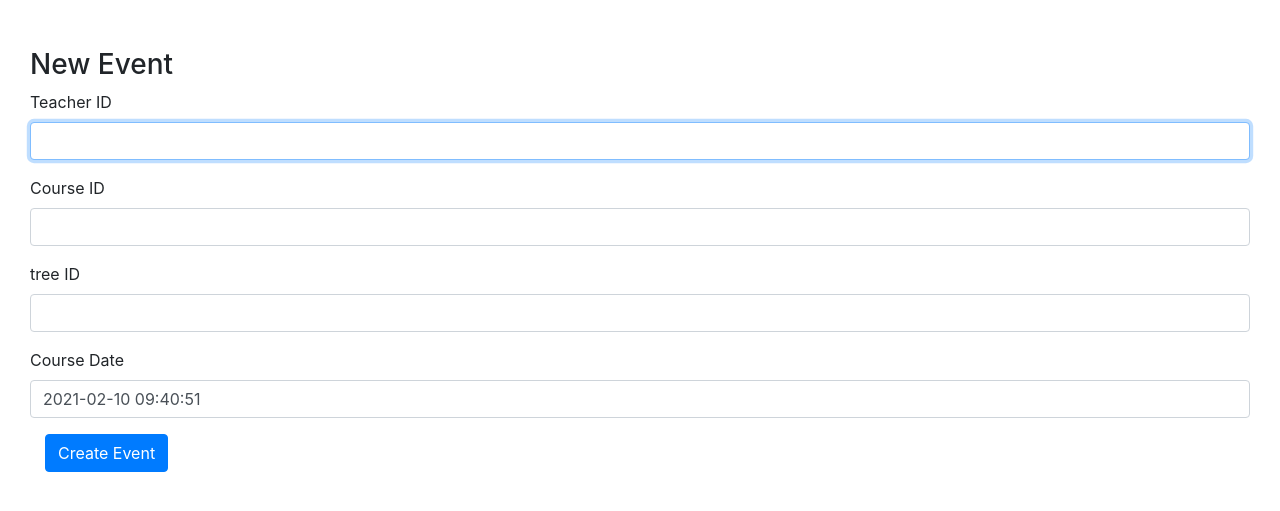
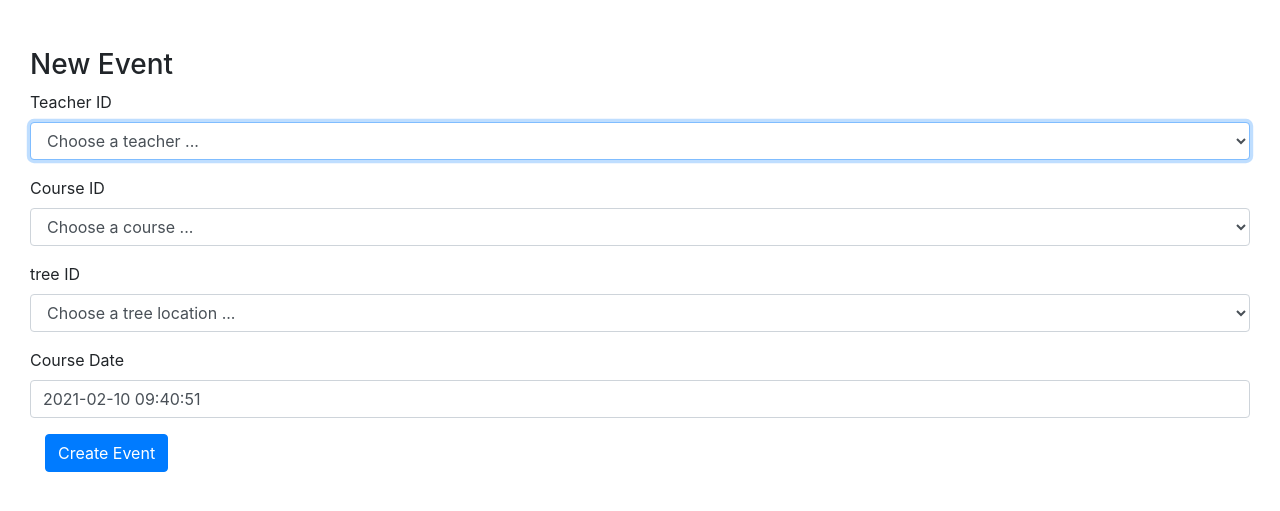
Before and after one commit to agwcolor/Squirrel_Yoga, a Flask app: page /events/create in a window 1280 px wide. Shown: the part 56-567 px from the top of the page. Run offline with Flask 2, Linux system fonts and the light colour scheme; data that the repository does not hold is empty; some libraries are stand-ins or nearby versions.

Commit message:
Added QuerySelectField and Edit Event forms

```diff
--- a/app.py
+++ b/app.py
@@ -23,8 +23,7 @@ def create_app(test_config=None):
 
 app = create_app()
 
-def choice_query():
-    return Teacher.query
+
 
 # ----------------------------------------------------------------------------#
 # Filters.
@@ -417,10 +416,6 @@ def show_course(id):
         abort(404)
 
 
-
-
-
-
 '''
 Endpoint : POST a new yoga course,
 Requires: Course name text, level number.
@@ -588,13 +583,24 @@ def retrieve_new_event_form():
            methods=['POST'])  # plural collection endpoint
 def create_event():
     form = EventForm(request.form)
+    teacher_name = form.teacher.data.name
+    course_name = form.course.data.name
+    tree_name = form.tree.data.name
+    #form.teacher.query = Teacher.query.filter(Teacher.id > 0)
+    #form.course.query = Course.query.filter(Course.id > 0)
+    #form.tree.query = Tree.query.filter(Tree.id > 0)
 
     error = False
     try:
+
+        teacher = Teacher.query.filter(Teacher.name == form.teacher.data.name).one_or_none()
+        course = Course.query.filter(Course.name == form.course.data.name).one_or_none()
+        tree = Tree.query.filter(Tree.name == form.tree.data.name).one_or_none()
+        print(form.course_date.data, " is the course date")
         event = Event(
-            teacher_id=form.teacher_id.data,
-            course_id=form.course_id.data,
-            tree_id=form.tree_id.data,
+            teacher_id=teacher.id,
+            course_id=course.id,
+            tree_id=tree.id,
             course_date=form.course_date.data)
         db.session.add(event)  # teacher.insert()
         db.session.commit()
@@ -602,6 +608,9 @@ def create_event():
         flash('Event was just added!')
         '''return jsonify({
             "success": True,
+            "teacher_id": teacher.id,
+            "course_id": course.id,
+            "tree_id": tree.id,
             "created": event_id
         })'''
     except Exception as e:
@@ -616,5 +625,65 @@ def create_event():
         flash('Event could not be listed.')
         return render_template('events.html')
     else:
-        flash('Event was listed!')
+        flash('Event ' + str(event_id) +
+              '-->  ' + course_name +
+              '  with teacher ' + teacher_name +
+              ' at ' + tree_name + ' tree was listed!')
         return redirect(url_for('get_events'))
+
+
+
+@app.route('/events/<int:id>/edit',
+           methods=['GET'])  # plural collection endpoint
+def retrieve_event_info(id):
+    event = Event.query.filter(Event.id == id).one_or_none()
+    form = EventForm(obj=event)  # Populate form with course
+    teacher = Teacher.query.filter(Teacher.id == event.teacher_id).one_or_none()
+    course = Course.query.filter(Course.id == event.course_id).one_or_none()
+    tree = Tree.query.filter(Tree.id == event.tree_id).one_or_none()
+    return render_template('forms/edit_event.html', form=form, event=event, teacher=teacher, course=course, tree=tree)
+
+
+@app.route('/events/<int:id>/edit',
+           methods=['POST'])  # plural collection endpoint
+def edit_event(id):
+    event = Event.query.filter(Event.id == id).one_or_none()
+    form = EventForm(obj=event)  # Populate form with course
+    print(event.id, " is the event id")
+    teacher_name = form.teacher.data.name
+    course_name = form.course.data.name
+    tree_name = form.tree.data.name
+
+    if event:
+        try:
+            teacher = Teacher.query.filter(Teacher.name == form.teacher.data.name).one_or_none()
+            course = Course.query.filter(Course.name == form.course.data.name).one_or_none()
+            tree = Tree.query.filter(Tree.name == form.tree.data.name).one_or_none()
+            print(form.course_date.data, " is the course date")
+            event = Event(
+                teacher_id=teacher.id,
+                course_id=course.id,
+                tree_id=tree.id,
+                course_date=form.course_date.data)
+            db.session.add(event)  # teacher.insert()
+            db.session.commit()
+            event_id = event.id
+            '''return jsonify({
+                "success": True,
+                "modidifed": course_id,
+                "name": course.name,
+                "level": course.course_level
+            })'''
+            flash('Event was successfully updated!')
+            #return render_template('events.html')
+            return redirect(url_for('get_events'))
+
+        except Exception as e:
+            db.session.rollback()
+            flash('An error occurred. Event could not be listed.')
+            print(e)
+            abort(422)
+        finally:
+            db.session.close()
+    else:
+        abort(404)
--- a/forms.py
+++ b/forms.py
@@ -3,7 +3,7 @@ from flask_wtf import FlaskForm
 from wtforms import StringField, BooleanField, IntegerField, SelectField, SelectMultipleField, DateTimeField, SubmitField
 from wtforms.validators import DataRequired, AnyOf, URL
 from wtforms_sqlalchemy.fields import QuerySelectField #whereshouldthisgo
-
+from models import Teacher, Course, Tree
 
 
 tree_type = [
@@ -38,7 +38,46 @@ moves_choices = [
 '''class ChoiceForm(FlaskForm):
     opts = QuerySelectField(query_factory=choice_query, allow_blank=True)'''
 
+def teacher_query():
+    return Teacher.query
+
+def course_query():
+    return Course.query
+
+def tree_query():
+    return Tree.query
+
 class EventForm(FlaskForm):
+    submit = SubmitField('Submit')
+    teacher = QuerySelectField(
+        'teacher_id',
+        query_factory=teacher_query,
+        allow_blank=True,
+        blank_text=(u'Choose a teacher ...'),
+        get_label='name')
+
+    course = QuerySelectField(
+        'course_id',
+        query_factory=course_query,
+        allow_blank=True,
+        blank_text=(u'Choose a course ...'),
+        get_label='name')
+
+    tree = QuerySelectField(
+        'tree_id',
+        default="My tree",
+        query_factory=tree_query,
+        allow_blank=True,
+        blank_text=(u'Choose a tree location ...'),
+        get_label='name')
+
+    course_date = DateTimeField(
+        'course_date',
+        validators=[DataRequired()],
+        default=datetime.today()
+    )
+    '''
+    class EventForm(FlaskForm):
     submit = SubmitField('Submit')
 
     teacher_id = StringField(
@@ -54,7 +93,7 @@ class EventForm(FlaskForm):
         'course_date',
         validators=[DataRequired()],
         default=datetime.today()
-    )
+    )'''
 
 class CourseForm(FlaskForm):
     submit = SubmitField('Submit')
--- a/templates/forms/add_event.html
+++ b/templates/forms/add_event.html
@@ -7,16 +7,16 @@
       <h3>New Event</h3>
 
       <div class="form-group">
-        <label for="teacher_id">Teacher ID</label>
-        {{ form.teacher_id(class_ = 'form-control', autofocus = true) }}
+        <label for="teacher">Teacher ID</label>
+        {{ form.teacher(class_ = 'form-control', autofocus = true) }}
       </div>
       <div class="form-group">
-        <label for="event_id">Course ID</label>
-        {{ form.course_id(class_ = 'form-control', autofocus = true) }}
+        <label for="event">Course ID</label>
+        {{ form.course(class_ = 'form-control', autofocus = true) }}
       </div>
       <div class="form-group">
-        <label for="tree_id">tree ID</label>
-        {{ form.tree_id(class_ = 'form-control', autofocus = true) }}
+        <label for="tree">tree ID</label>
+        {{ form.tree(class_ = 'form-control', autofocus = true) }}
       </div>
       <div class="form-group">
           <label for="course_date">Course Date</label>
```
Also changed, not shown: templates/forms/edit_event.html (added, +39 -0 lines).
